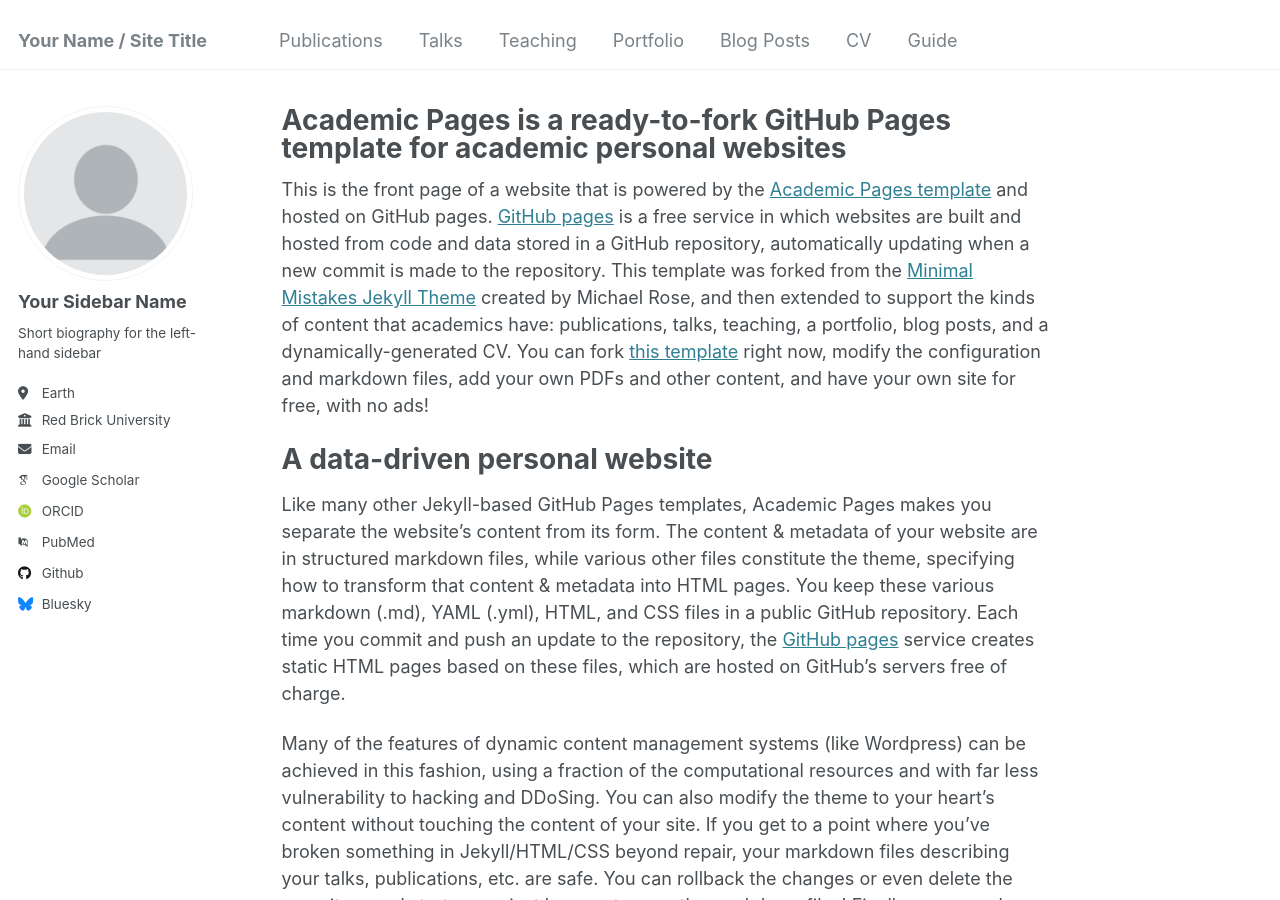
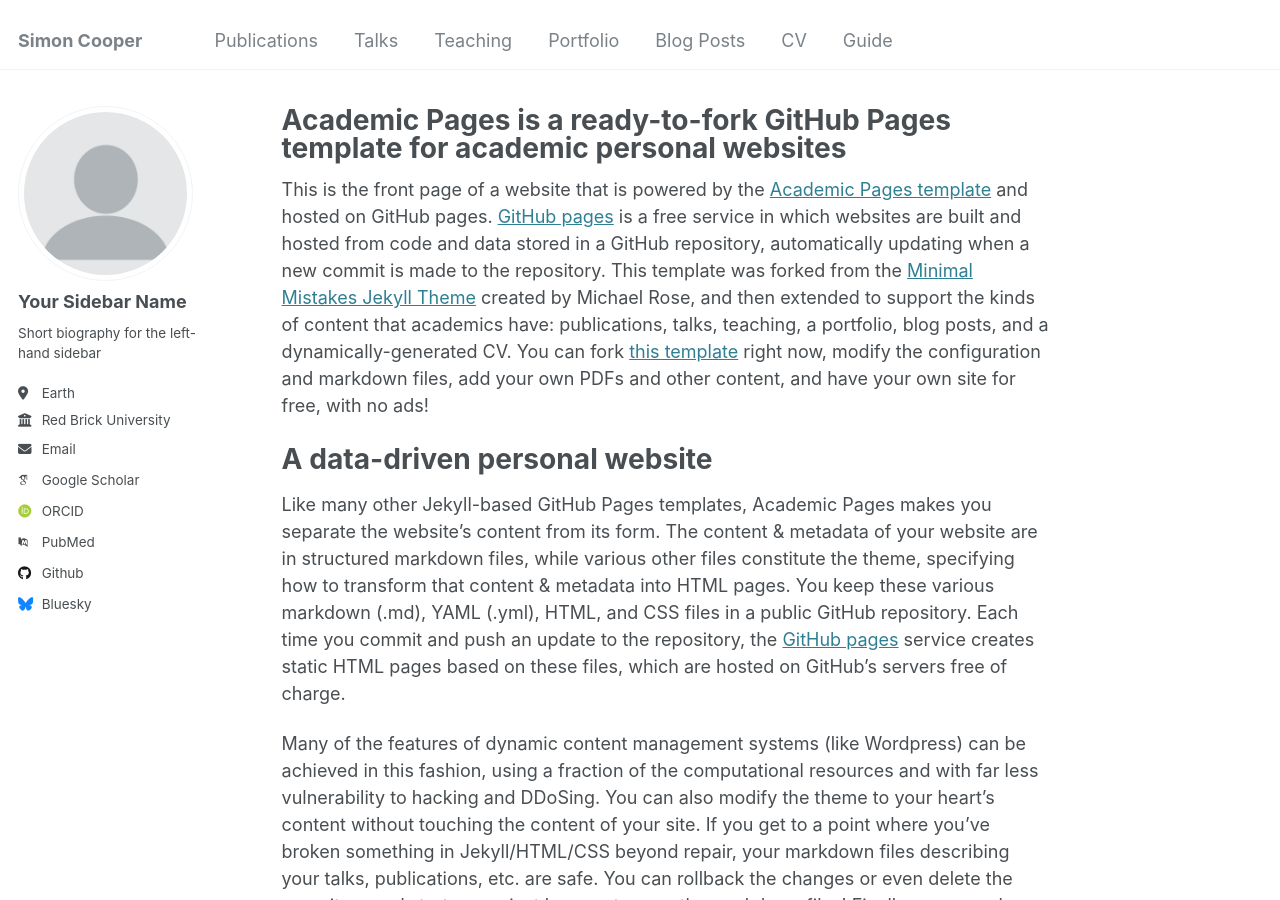
Before and after one commit to s-j-cooper/s-j-cooper.github.io, a Jekyll site: the page built from _pages/about.md, in a window 1280 px wide and 900 px high. Built offline with Jekyll 4.4.1, drawn with Linux system fonts in a browser that asks for light colours; some web fonts are replaced.

Commit message:
Update _config.yml
Changed title of website

```diff
--- a/_config.yml
+++ b/_config.yml
@@ -8,7 +8,7 @@
 
 # Basic Site Settings
 locale                   : "en-US"
-title                    : "Your Name / Site Title"
+title                    : "Simon Cooper"
 title_separator          : "-"
 name                     : &name "Your Name"
 description              : &description "personal description"
```
